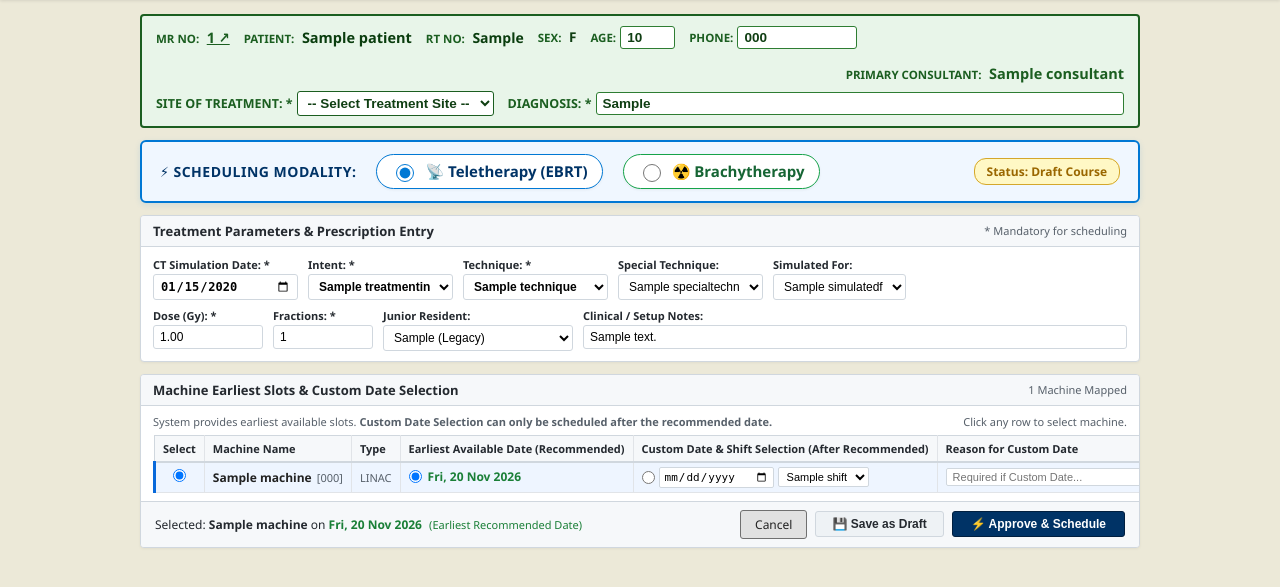
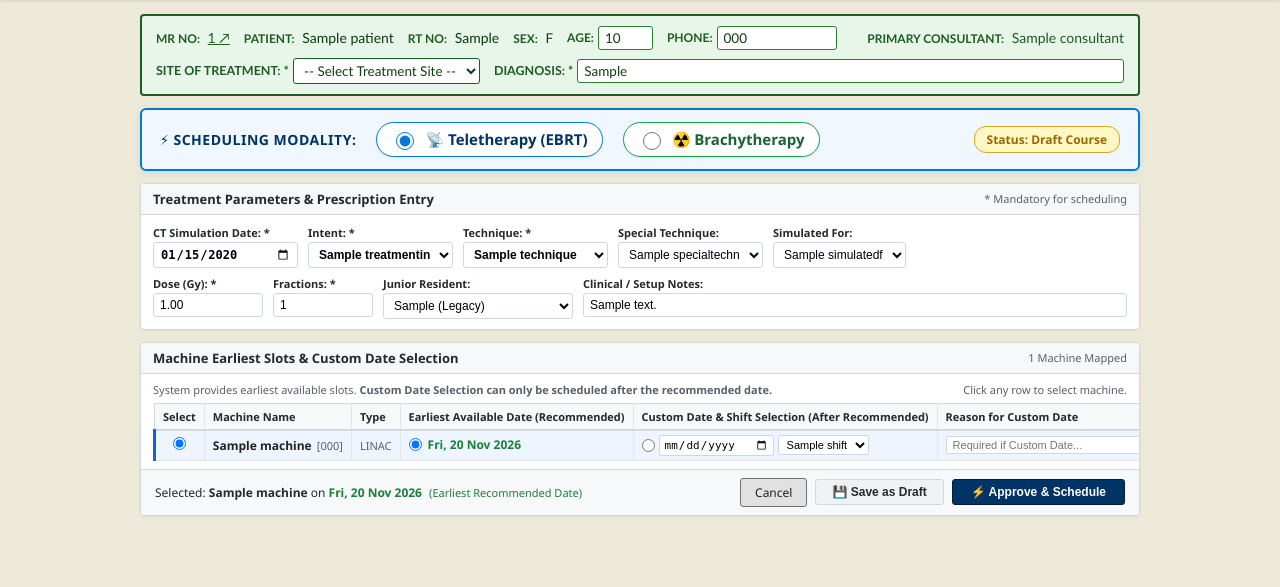
Before and after one commit to charun3v/pt_scheduler, a Django app: page /scheduler/patient/1/ in a window 1280 px wide. Shown: the part 166-753 px from the top of the page. Run offline with Django 5.2, Linux system fonts and the light colour scheme; a user stored in the database is signed in; tables that the repository leaves empty hold one stand-in row (values such as "Sample post").

Commit message:
Update patient details font to Calibri, make titles bold and entries non-bold

```diff
--- a/templates/scheduler/schedule_patient.html
+++ b/templates/scheduler/schedule_patient.html
@@ -17,21 +17,32 @@
         border-radius: 4px;
         padding: 10px 14px;
         margin-bottom: 12px;
-        font-size: 13.5px;
+        font-family: Calibri, 'Segoe UI', Arial, sans-serif;
+        font-size: 14px;
         color: #0f3e12;
     }
+    .patient-summary-simple input,
+    .patient-summary-simple select,
+    .patient-summary-simple a,
+    .patient-summary-simple span,
+    .patient-summary-simple label {
+        font-family: Calibri, 'Segoe UI', Arial, sans-serif;
+    }
     .summary-label {
-        font-size: 11.5px;
+        font-family: Calibri, 'Segoe UI', Arial, sans-serif;
+        font-size: 12px;
         text-transform: uppercase;
         color: #1b5e20;
         font-weight: 700;
         margin-right: 4px;
     }
     .summary-input {
+        font-family: Calibri, 'Segoe UI', Arial, sans-serif;
         border: 1px solid #2e7d32;
         border-radius: 3px;
         padding: 3px 6px;
-        font-size: 13px;
+        font-size: 13.5px;
+        font-weight: normal;
         background: #ffffff;
         color: #0f3e12;
     }
@@ -193,44 +204,44 @@
             <div style="display: flex; align-items: center; gap: 14px; flex-wrap: wrap; margin-bottom: 8px;">
                 <div>
                     <span class="summary-label">MR No:</span>
-                    <a href="{% url 'patient_detail' patient.id %}" target="_blank" style="color: #1b5e20; text-decoration: underline; font-weight: 800; font-size: 14.5px;" title="Open Patient Details in new tab">
+                    <a href="{% url 'patient_detail' patient.id %}" target="_blank" style="color: #1b5e20; text-decoration: underline; font-weight: normal; font-size: 14px;" title="Open Patient Details in new tab">
                         {{ patient.mr_no }} ↗
                     </a>
                 </div>
                 <div>
                     <span class="summary-label">Patient:</span>
-                    <strong style="font-size: 14.5px; color: #0a3d0e;">{{ patient.pt_name }}</strong>
+                    <span style="font-size: 14px; font-weight: normal; color: #0a3d0e;">{{ patient.pt_name }}</span>
                 </div>
                 <div>
                     <span class="summary-label">RT No:</span>
-                    <strong style="font-size: 14px; color: #0a3d0e;">{{ patient.rt_no|default:'-' }}</strong>
+                    <span style="font-size: 14px; font-weight: normal; color: #0a3d0e;">{{ patient.rt_no|default:'-' }}</span>
                 </div>
                 <div>
                     <span class="summary-label">Sex:</span>
-                    <strong style="font-size: 13.5px;">{{ patient.sex }}</strong>
+                    <span style="font-size: 13.5px; font-weight: normal;">{{ patient.sex }}</span>
                 </div>
                 <div style="display: inline-flex; align-items: center;">
                     <label class="summary-label" for="ptAge">Age:</label>
                     <input type="number" id="ptAge" name="age" value="{{ patient.age|default:'' }}" min="1" max="120"
-                           class="summary-input" style="width: 55px; font-size: 13.5px; font-weight: bold;">
+                           class="summary-input" style="width: 55px; font-size: 13.5px; font-weight: normal;">
                 </div>
                 <div style="display: inline-flex; align-items: center;">
                     <label class="summary-label" for="ptPhone">Phone:</label>
                     <input type="text" id="ptPhone" name="phone_no" value="{{ patient.phone_no|default:'' }}"
-                           class="summary-input" style="width: 120px; font-size: 13.5px; font-weight: bold;">
+                           class="summary-input" style="width: 120px; font-size: 13.5px; font-weight: normal;">
                 </div>
                 <!-- Primary Consultant (Anchored to Far Right Extreme) -->
                 <div style="margin-left: auto; text-align: right; white-space: nowrap;">
                     <span class="summary-label">Primary Consultant:</span>
-                    <strong style="color: #1b5e20; font-size: 14.5px; font-weight: 800;">{{ patient.primary_consultant.name|default:'Unassigned' }}</strong>
+                    <span style="color: #1b5e20; font-size: 14px; font-weight: normal;">{{ patient.primary_consultant.name|default:'Unassigned' }}</span>
                 </div>
             </div>
 
             <!-- Row 2: Site of Treatment & Diagnosis (Clean, Simple, Mandatory) -->
             <div style="display: flex; align-items: center; gap: 14px;">
                 <div style="display: flex; align-items: center; min-width: 320px;">
-                    <label class="summary-label" for="top_site_dropdown" style="white-space: nowrap; font-size: 12.5px; font-weight: 800;">Site of Treatment: *</label>
-                    <select name="site_of_treatment" id="top_site_dropdown" required class="summary-input" style="flex: 1; font-size: 13.5px; font-weight: bold; border: 1.5px solid #1b5e20;">
+                    <label class="summary-label" for="top_site_dropdown" style="white-space: nowrap; font-size: 12.5px; font-weight: 700;">Site of Treatment: *</label>
+                    <select name="site_of_treatment" id="top_site_dropdown" required class="summary-input" style="flex: 1; font-size: 13.5px; font-weight: normal; border: 1.5px solid #1b5e20;">
                         <option value="">-- Select Treatment Site --</option>
                         {% for s in treatment_sites %}
                             <option value="{{ s.name }}" {% if patient.site_of_treatment == s.name or schedule.site_of_treatment == s.name %}selected{% endif %}>{{ s.name }}</option>
@@ -238,9 +249,9 @@
                     </select>
                 </div>
                 <div style="display: flex; align-items: center; flex: 1;">
-                    <label class="summary-label" for="ptDiagnosis" style="white-space: nowrap; font-size: 12.5px; font-weight: 800;">Diagnosis: *</label>
+                    <label class="summary-label" for="ptDiagnosis" style="white-space: nowrap; font-size: 12.5px; font-weight: 700;">Diagnosis: *</label>
                     <input type="text" id="ptDiagnosis" name="diagnosis" value="{{ patient.diagnosis }}" required
-                           class="summary-input" style="width: 100%; font-size: 13.5px; font-weight: bold; border: 1.5px solid #2e7d32;">
+                           class="summary-input" style="width: 100%; font-size: 13.5px; font-weight: normal; border: 1.5px solid #2e7d32;">
                 </div>
             </div>
         </div>
```
